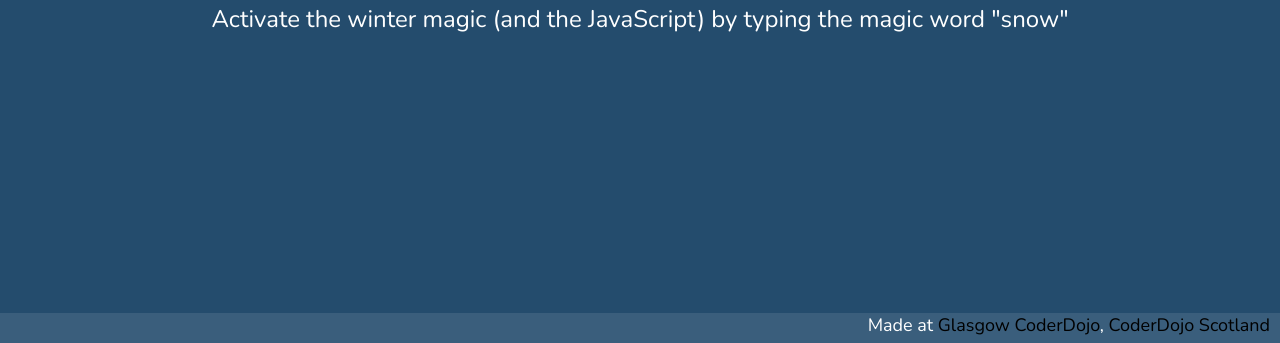
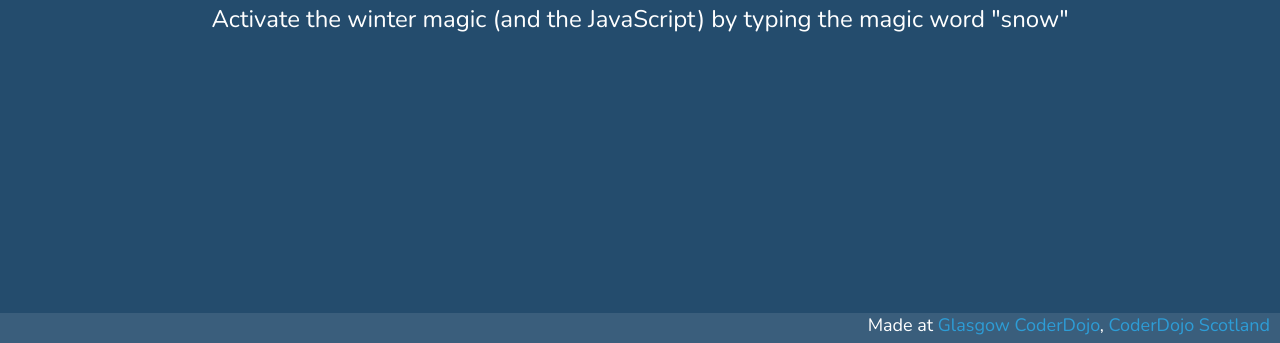
Before and after one commit to CoderDojoScotland/SnowJo, a plain HTML site: page index.html in a window 1280 px wide. Shown: the part 457-800 px from the top of the page. Drawn offline with nearby package versions, Linux system fonts and the light colour scheme; a script that the page names is missing; a web font is replaced by a local one.

Commit message:
tidy styles

```diff
--- a/style.css
+++ b/style.css
@@ -30,12 +30,7 @@ footer, .push {
 	height: 30px; /* '.push' must be the same height as 'footer' */
 }
 
-
-
 img#logo {width: 20%;}
-
-
-
 
 footer {
     width: 100%;
@@ -50,7 +45,7 @@ p#footer-text {padding-right: 10px; font-size: 18px;}
 
 footer a {
 	text-decoration: none;
-	color: black;
+	color: #2D9DD7;
 
 	}
 
```
